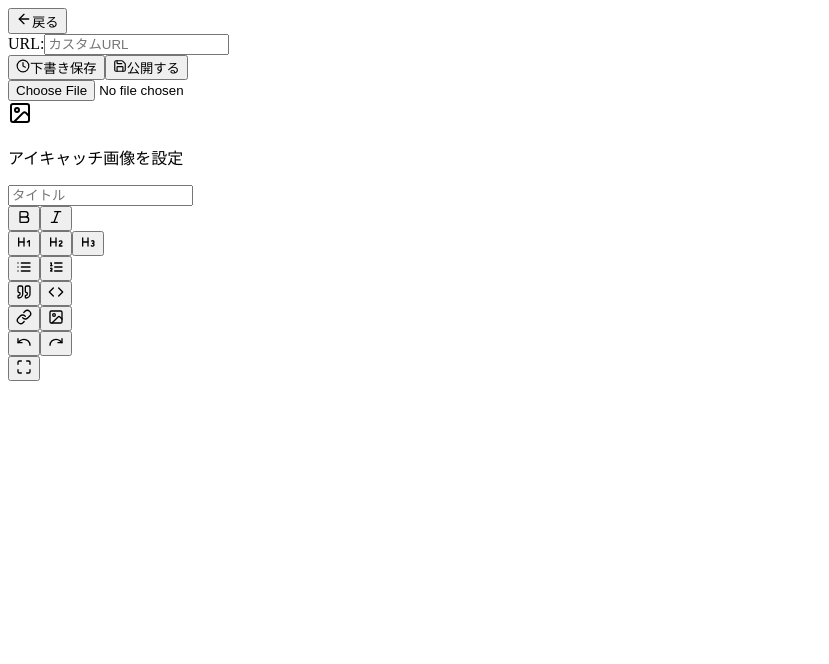
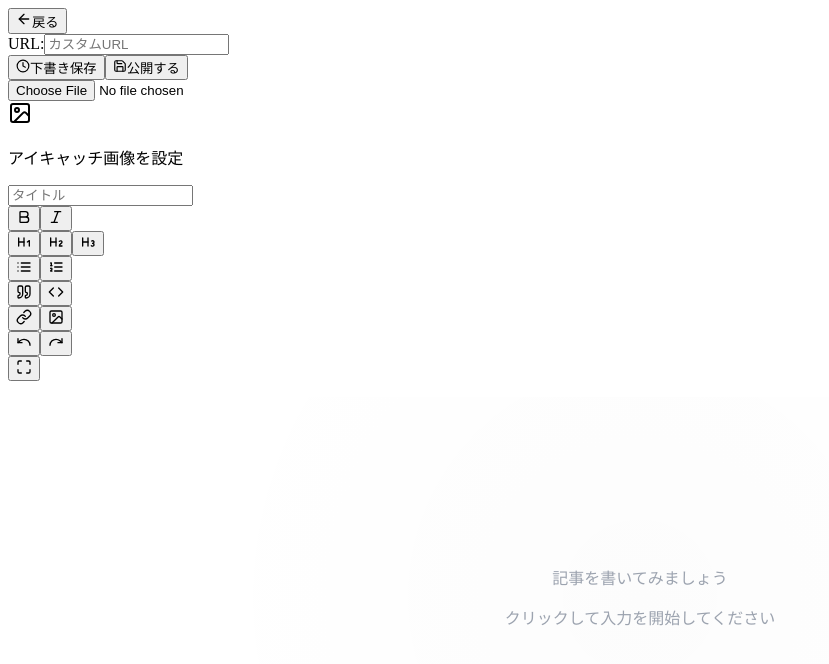
Before and after one commit to Kawa0x5F/homepage, a Next.js app: page /admin/articles/create in a window 1280 px wide. Shown: the top 664 px of the page, without its empty margins (0-829 px from the left). Built offline with nearby package versions, Linux system fonts and the light colour scheme.

Commit message:
feat: テキストエディタ部分をリッチにした

```diff
--- a/app/component/RichTextEditor.tsx
+++ b/app/component/RichTextEditor.tsx
@@ -4,7 +4,7 @@ import { useEditor, EditorContent, Editor, Extension } from '@tiptap/react';
 import StarterKit from '@tiptap/starter-kit';
 import Link from '@tiptap/extension-link';
 import Image from '@tiptap/extension-image';
-import { FC, useState, useEffect } from 'react';
+import { FC, useState, useEffect, useRef } from 'react';
 import {
   Bold,
   Italic,
@@ -50,7 +50,9 @@ const ToolbarButton: FC<ToolbarButtonProps> = ({ action, isActive, children, tit
 
 const ModernRichTextEditor: FC<RichTextEditorProps> = ({ content, setContent }) => {
   const [isFullscreen, setIsFullscreen] = useState(false);
-  const [placeholderVisible, setPlaceholderVisible] = useState(!content);
+  const [isEmpty, setIsEmpty] = useState(!content);
+  const [isFocused, setIsFocused] = useState(false);
+  const editorContainerRef = useRef<HTMLDivElement>(null);
 
   const editor = useEditor({
     extensions: [
@@ -68,7 +70,13 @@ const ModernRichTextEditor: FC<RichTextEditorProps> = ({ content, setContent })
     onUpdate: ({ editor }) => {
       const html = editor.getHTML();
       setContent(html);
-      setPlaceholderVisible(editor.isEmpty);
+      setIsEmpty(editor.isEmpty);
+    },
+    onFocus: () => {
+      setIsFocused(true);
+    },
+    onBlur: () => {
+      setIsFocused(false);
     },
   });
 
@@ -85,6 +93,14 @@ const ModernRichTextEditor: FC<RichTextEditorProps> = ({ content, setContent })
     };
   }, [isFullscreen]);
 
+  const handleContainerClick = (e: React.MouseEvent) => {
+    if (editor && !isFocused) {
+      // コンテナがクリックされたが、エディタにフォーカスがない場合
+      // エディタにフォーカスを設定する
+      editor.commands.focus();
+    }
+  };
+
   if (!editor) return null;
 
   const toggleFullscreen = () => {
@@ -95,14 +111,46 @@ const ModernRichTextEditor: FC<RichTextEditorProps> = ({ content, setContent })
   const customStyles = `
     .ProseMirror {
       outline: none;
+      min-height: 100%;
+      height: 100%;
     }
 
-    .ProseMirror p.is-editor-empty:first-child::before {
-      content: attr(data-placeholder);
-      float: left;
-      color: #adb5bd;
+    .editor-container {
+      position: relative;
+      transition: all 0.2s ease;
+    }
+
+    .editor-content {
+      min-height: 400px;
+      transition: all 0.2s ease;
+    }
+
+    .editor-content::before {
+      content: "";
+      position: absolute;
+      top: 0;
+      left: 0;
+      right: 0;
+      bottom: 0;
       pointer-events: none;
-      height: 0;
+      z-index: -1;
+      transition: opacity 0.2s ease;
+    }
+
+    .editor-content.empty:not(.focused)::before {
+      background: radial-gradient(circle at center, rgba(0,0,0,0.01) 0%, rgba(0,0,0,0) 70%);
+      opacity: 1;
+    }
+
+    .placeholder-message {
+      position: absolute;
+      top: 50%;
+      left: 50%;
+      transform: translate(-50%, -50%);
+      color: #9ca3af;
+      text-align: center;
+      pointer-events: none;
+      width: 80%;
     }
 
     .ProseMirror ul {
@@ -325,41 +373,36 @@ const ModernRichTextEditor: FC<RichTextEditorProps> = ({ content, setContent })
       </div>
 
       {/* エディタ本体 */}
-      <div className="relative">
+      <div
+        ref={editorContainerRef}
+        onClick={handleContainerClick}
+        className={`
+          editor-container relative
+          transition-all duration-200
+          hover:bg-gray-50/20
+        `}
+      >
+
+      {isEmpty && !isFocused && (
+        <div className="placeholder-message">
+          <p className="text-lg font-medium">記事を書いてみましょう</p>
+          <p className="text-sm mt-2">クリックして入力を開始してください</p>
+        </div>
+      )}
+
         <EditorContent
           editor={editor}
           className={`
-            prose max-w-none focus:outline-none transition-all
-            ${isFullscreen ? 'p-12 min-h-screen mx-auto max-w-4xl' : 'p-8 min-h-[400px]'}
+            editor-content relative
+            prose max-w-none transition-all
+            ${isFullscreen ? 'p-12 mx-auto max-w-4xl min-h-screen' : 'p-8 min-h-[400px]'}
+            ${isEmpty ? 'empty' : ''}
+            ${isFocused ? 'focused' : ''}
           `}
         />
       </div>
     </div>
   );
 };
-// Tiptapエディタの設定を拡張して、プレースホルダーを含める
-interface CreateEditorProps {
-  content: string;
-  extensions: Extension[];
-  onUpdate: (props: { editor: Editor }) => void;
-}
-
-const createEditor = ({ content, extensions, onUpdate }: CreateEditorProps) => {
-  return useEditor({
-    extensions: [
-      ...extensions,
-      StarterKit.configure({
-        paragraph: {
-          HTMLAttributes: {
-            class: 'is-editor-empty',
-            'data-placeholder': 'ここに記事を書いてください...'
-          }
-        }
-      }),
-    ],
-    content,
-    onUpdate,
-  });
-};
 
 export default ModernRichTextEditor;
```
